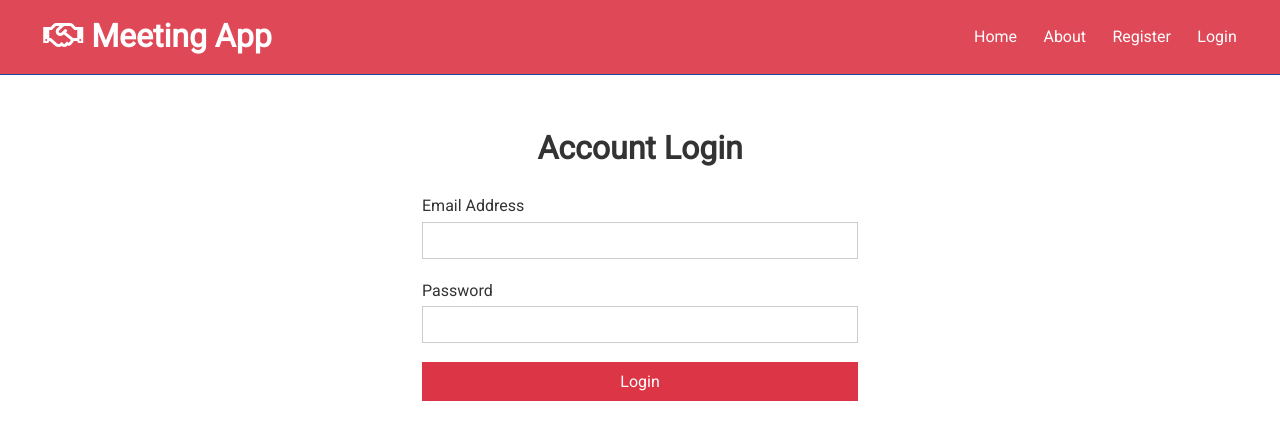
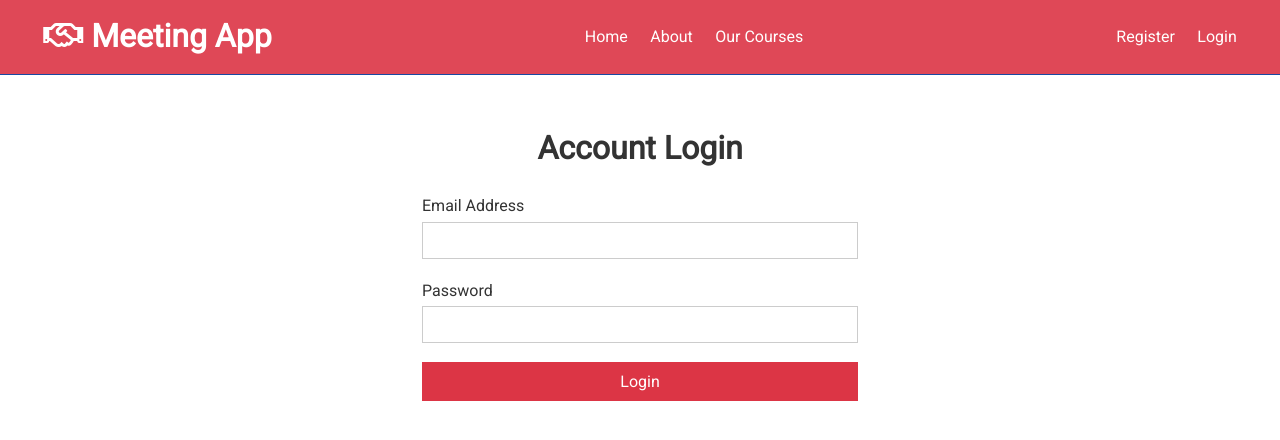
Before and after one commit to Daniyal-Naeem/MeetingApp, a React (Create React App) app in the folder client/: page /login in a window 1280 px wide. Shown: the top 440 px of the page. Built offline with nearby package versions, Linux system fonts and the light colour scheme.

Commit message:
login/ Authentication

```diff
--- a/client/src/App.js
+++ b/client/src/App.js
@@ -9,10 +9,17 @@ import About from './components/pages/About';
 import Register from './components/auth/Register';
 import Login from './components/auth/Login';
 import AlertState from './context/alert/AlertState';
+import AuthState from './context/auth/AuthState';
 import Alerts from "./components/layout/Alerts";
+import setAuthToken from "./utils/setAuthToken";
+
+if (localStorage.token){
+  setAuthToken(localStorage.token);
+}
 
 const App = () => {
   return (
+    <AuthState>
     <CrudState>
     <AlertState>
     <Router>
@@ -31,6 +38,7 @@ const App = () => {
           </Router>
           </AlertState>
           </CrudState>
+          </AuthState>
   );
 }
 
--- a/client/src/components/auth/Login.js
+++ b/client/src/components/auth/Login.js
@@ -1,10 +1,10 @@
 import React, { useState, useContext, useEffect } from 'react';
-import authContext from '../../context/auth/authContext';
-import alertContext from '../../context/alert/alertContext';
+import AuthContext from '../../context/auth/authContext';
+import AlertContext from '../../context/alert/alertContext';
 
 const Login = props => {
-  const AlertContext = useContext(alertContext);
-  const AuthContext = useContext(authContext);
+  const alertContext = useContext(AlertContext);
+  const authContext = useContext(AuthContext);
 
   const { setAlert } = alertContext;
   const { login, error, clearErrors, isAuthenticated } = authContext;
--- a/client/src/components/auth/Register.js
+++ b/client/src/components/auth/Register.js
@@ -3,23 +3,23 @@ import AlertContext from '../../context/alert/alertContext';
 import AuthContext from '../../context/auth/authContext';
 
 const Register = props => {
-  // const alertContext = useContext(AlertContext);
-  // const authContext = useContext(AuthContext);
+  const alertContext = useContext(AlertContext);
+  const authContext = useContext(AuthContext);
 
-  // const { setAlert } = alertContext;
-  // const { register, error, clearErrors, isAuthenticated } = authContext;
+  const { setAlert } = alertContext;
+  const { register, error, clearErrors, isAuthenticated } = authContext;
 
-  // useEffect(() => {
-  //   if (isAuthenticated) {
-  //     props.history.push('/');
-  //   }
+  useEffect(() => {
+    if (isAuthenticated) {
+      props.history.push('/');
+    }
 
-  //   if (error === 'User already exists') {
-  //     // setAlert(error, 'danger');
-  //     // clearErrors();
-  //   }
-  //   // eslint-disable-next-line
-  // }, [error, isAuthenticated, props.history]);
+    if (error === 'User already exists') {
+       setAlert(error, 'danger');
+       clearErrors();
+    }
+    // eslint-disable-next-line
+  }, [error, isAuthenticated, props.history]);
 
   const [user, setUser] = useState({
     name: '',
@@ -35,15 +35,16 @@ const Register = props => {
   const onSubmit = e => {
     e.preventDefault();
     if (name === '' || email === '' || password === '') {
-      //setAlert('Please enter all fields', 'danger');
+      setAlert('Please enter all fields', 'danger');
     } else if (password !== password2) {
-      // setAlert('Passwords do not match', 'danger');
+       setAlert('Passwords do not match', 'danger');
     } else {
-      // register({
-      //   name,
-      //   email,
-      //   password
-      // });
+      register({
+        name,
+        email,
+        password
+      });
+      //console.log("Register Submitt");
     }
   };
 
--- a/client/src/components/layout/Alerts.js
+++ b/client/src/components/layout/Alerts.js
@@ -1,12 +1,12 @@
 import React, { useContext } from 'react';
-import alertContext from '../../context/alert/alertContext';
+import AlertContext from '../../context/alert/alertContext';
 
 const Alerts = () => {
-  const AlertContext = useContext(alertContext);
+  const alertContext = useContext(AlertContext);
 
   return (
-    AlertContext.alerts.length > 0 &&
-    AlertContext.alerts.map(alert => (
+    alertContext.alerts.length > 0 &&
+    alertContext.alerts.map(alert => (
       <div key={alert.id} className={`alert alert-${alert.type}`}>
         <i className='fas fa-info-circle' /> {alert.msg}
       </div>
--- a/client/src/components/layout/Navbar.js
+++ b/client/src/components/layout/Navbar.js
@@ -1,24 +1,58 @@
-import React from 'react';
+import React, {useContext, Fragment} from 'react';
 import PropTypes from 'prop-types';
 import { Link } from 'react-router-dom';
+import AuthContext from "../../context/auth/authContext";
 
 const Navbar = ({ title, icon }) => {
+const authContext = useContext(AuthContext);
+
+const {isAuthenticated, logout, user} = authContext;
+
+const onLogout = () => {
+  logout();
+}
+
+const authLinks = (
+  <Fragment>
+    <li>Hello {user && user.name}</li>
+    <li>
+      <a onClick={onLogout} >
+        <li className="fas fa-sign-out-alt"></li> <span className="hide-sm">Logout</span>
+      </a>
+    </li>
+
+
+  </Fragment>
+);
+const guestLinks = (
+  <Fragment>
+      <Link to='/register'>Register</Link>
+      <Link to='/login'>Login </Link>
+
+  </Fragment>
+);
+
+
+
     return (
         <div className='navbar bg-danger'>
-        <div>
-         <h1>
+        <h1>
         <Link to='/'>
           <i className={icon} /> {title}
         </Link>
+        </h1>
+        <ul>
+    <Link to='/'>Home </Link>
+      <Link to='/about'>About</Link>
+      <Link to='/courses'>Our Courses</Link>
+    </ul>
+         <ul>
+      {isAuthenticated ? authLinks : guestLinks}
+         </ul>
 
-      </h1>
-      </div>
 
-      <div> <Link to='/'>Home </Link>
-      <Link to='/about'>  About  </Link>
-      <Link to='/register'>  Register  </Link>
-      <Link to='/login'>  Login  </Link>
-      </div>
+
+
 
 
       </div>
--- a/client/src/components/pages/Home.js
+++ b/client/src/components/pages/Home.js
@@ -1,10 +1,20 @@
 
-import React from 'react';
+import React, {useContext, useEffect} from 'react';
 import Contacts from '../contacts/Contacts';
 import ContactForm from '../contacts/ContactForm';
 import ContactFilter from '../contacts/ContactFilter';
+import AuthContext from '../../context/auth/authContext';
+
 
 const Home = () => {
+
+ const authContext = useContext(AuthContext);
+
+ useEffect(() => {
+   authContext.loadUser();
+    // eslint-disable-next-line
+ }, []);
+
   return (
     <div className='grid-2'>
       <div>
--- a/client/src/context/alert/AlertState.js
+++ b/client/src/context/alert/AlertState.js
@@ -1,7 +1,7 @@
 
 import React, {useReducer} from 'react';
 import {v4 as uuidv4} from 'uuid';
-import alertContext from './alertContext';
+import AlertContext from './alertContext';
 import alertReducer from './alertReducer';
 import {SET_ALERT, REMOVE_ALERT} from '../types';
 
@@ -22,13 +22,13 @@ const AlertState = props => {
   };
 
   return (
-    <alertContext.Provider
+    <AlertContext.Provider
       value={{
         alerts: state,
         setAlert,
       }}>
       {props.children}
-    </alertContext.Provider>
+    </AlertContext.Provider>
   );
 };
 
--- a/client/src/context/auth/AuthState.js
+++ b/client/src/context/auth/AuthState.js
@@ -27,7 +27,11 @@ const AuthState = props => {
 
   // Load User
   const loadUser = async () => {
-    setAuthToken(localStorage.token);
+
+    if (localStorage.token){
+      setAuthToken(localStorage.token);
+    }
+
 
     try {
       const res = await axios.get('/api/auth');
--- /dev/null
+++ b/client/src/utils/setAuthToken.js
@@ -0,0 +1,11 @@
+import axios from 'axios';
+
+const setAuthToken = token => {
+  if (token) {
+    axios.defaults.headers.common['x-auth-token'] = token;
+  } else {
+    delete axios.defaults.headers.common['x-auth-token'];
+  }
+};
+
+export default setAuthToken;
```
Also changed, not shown: client/src/context/alert/alertReducer.js (line endings or trailing spaces).
